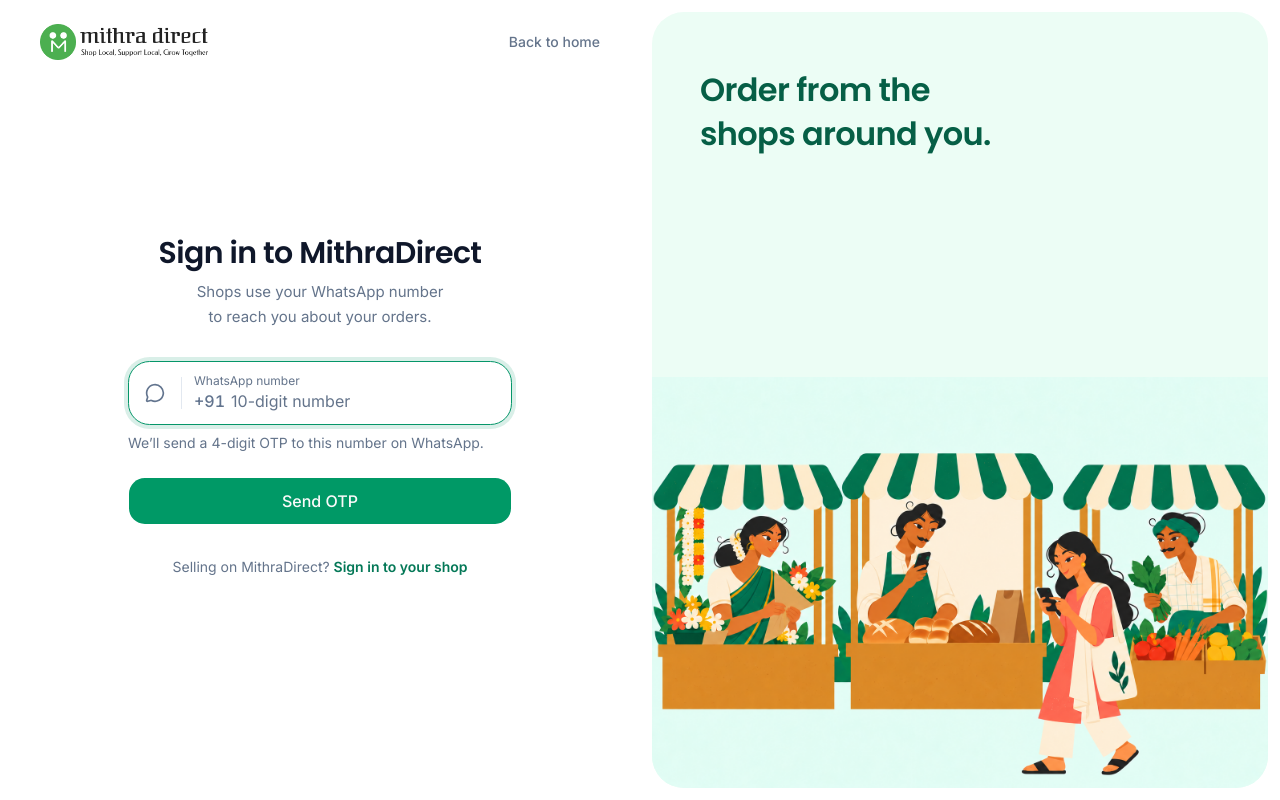
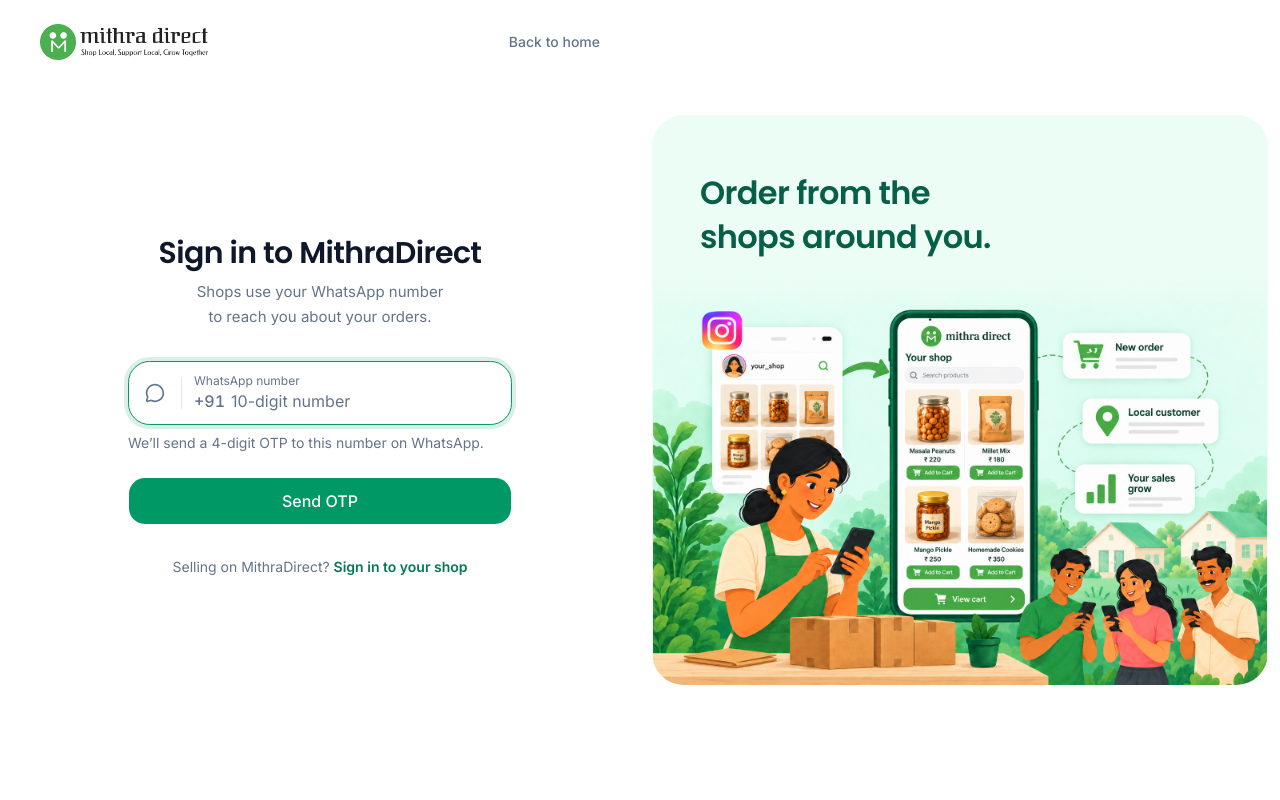
Before and after one commit to s713278/Website, a React (Vite) app: page /login in a window 1280 px wide. Built offline with nearby package versions, Linux system fonts and the light colour scheme.

Commit message:
Polish login storefront illustration and remove unused assets

```diff
--- a/src/shared/auth/components/OtpLoginForm.tsx
+++ b/src/shared/auth/components/OtpLoginForm.tsx
@@ -326,21 +326,21 @@ export function OtpLoginForm({
         </main>
       </div>
 
-      <aside className="hidden h-full min-h-0 p-3 lg:block" aria-hidden>
-        <div className="flex h-full min-h-0 flex-col overflow-hidden rounded-[2rem] bg-[#ecfdf5]">
+      <aside className="hidden h-full min-h-0 items-center p-3 lg:flex" aria-hidden>
+        <div className="flex aspect-[667/617] max-h-full min-h-0 w-full flex-col overflow-hidden rounded-[2rem] bg-[#ecfdf5]">
           <div className="md-login-art-copy flex-none px-8 pb-4 pt-10 xl:px-12 xl:pt-14">
             <p className="max-w-md text-balance font-display text-[1.75rem] font-semibold leading-snug tracking-[-0.02em] text-[var(--md-green-800)] xl:text-[2rem]">
-              {isVendor ? 'Your shop, open to the whole neighbourhood.' : 'Order from the shops around you.'}
+              {isVendor ? 'Turn your Instagram into a digital store.' : 'Order from the shops around you.'}
             </p>
           </div>
-          <div className="min-h-0 flex-1">
+          <div className="flex min-h-0 flex-1 items-end">
             <img
-              src="/images/auth/neighbourhood-market-reference.png"
+              src="/images/auth/instagram-to-store-phone.png"
               alt=""
               width={1536}
               height={1024}
               fetchPriority="high"
-              className="block h-full w-full object-contain object-bottom"
+              className="block h-auto max-h-full w-full object-contain object-bottom [mask-image:linear-gradient(to_bottom,transparent,#000_8%)]"
             />
           </div>
         </div>
```
Also changed, not shown: public/images/auth/instagram-to-store-phone.png (added), public/images/auth/neighbourhood-market-reference.png (deleted), public/images/auth/neighbourhood-market-reference.prompt.txt (deleted), 1 other file (tests, documents, lock files or other folders).
